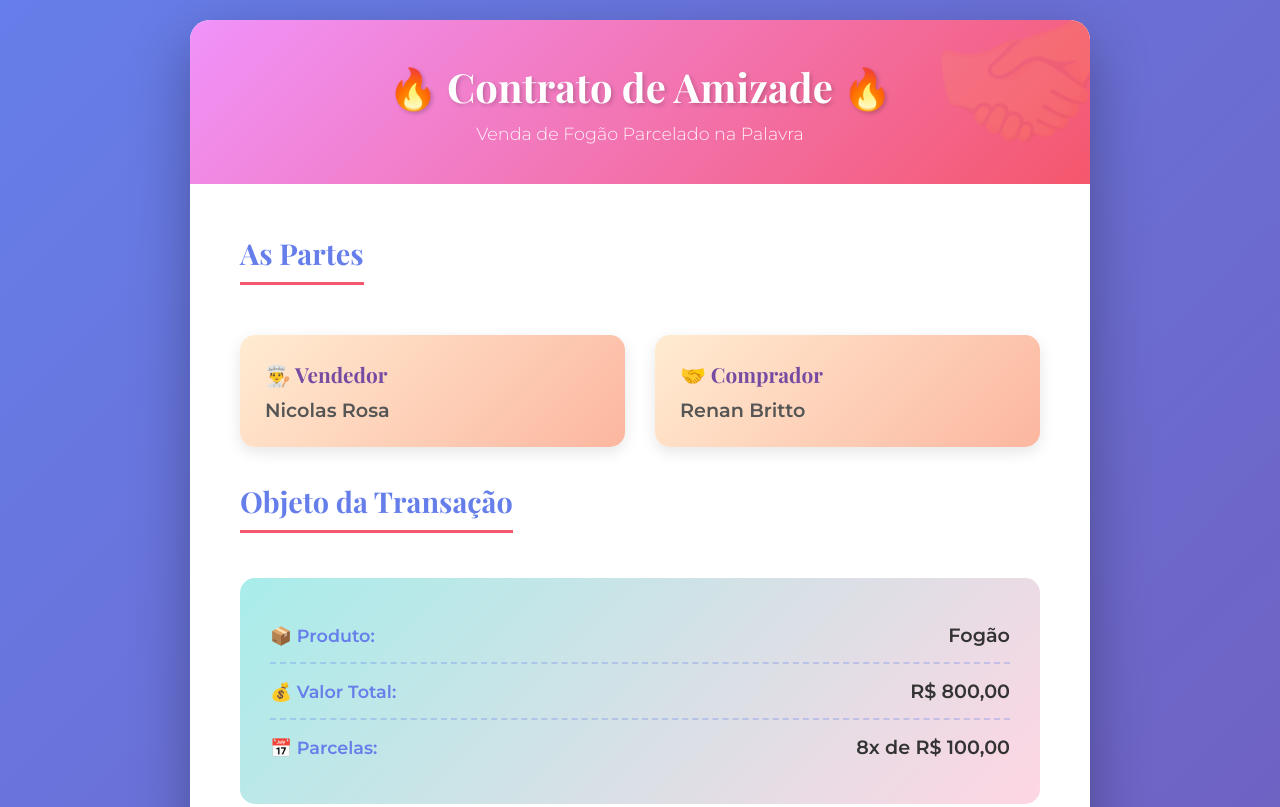
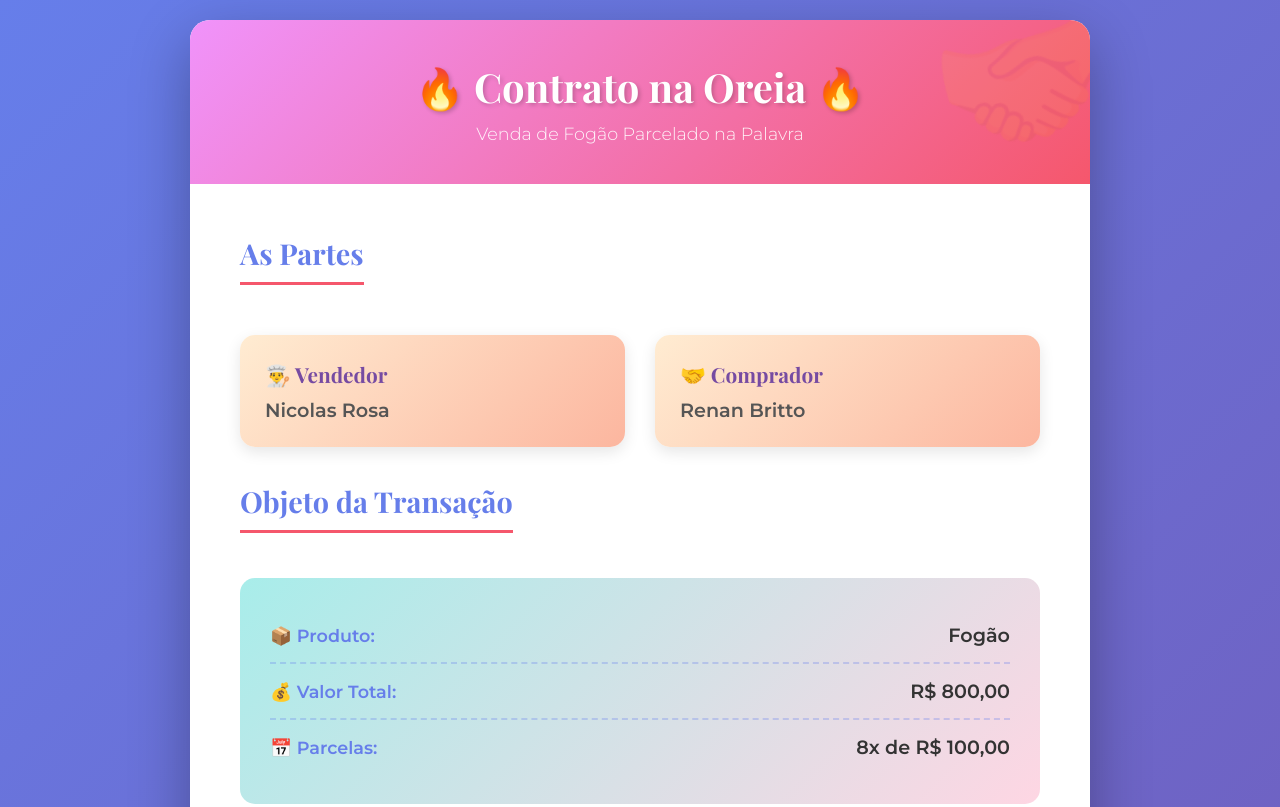
Before and after one commit to avilaops/Brito, a plain HTML site: page index.html in a window 1280 px wide. Shown: the top 807 px of the page. Drawn offline with nearby package versions, Linux system fonts and the light colour scheme.

Commit message:
Mudando título para 'Contrato na Oreia'

```diff
--- a/index.html
+++ b/index.html
@@ -4,7 +4,7 @@
 <head>
     <meta charset="UTF-8">
     <meta name="viewport" content="width=device-width, initial-scale=1.0">
-    <title>Contrato de Amizade - Fogão Parcelado</title>
+    <title>Contrato na Oreia - Fogão Parcelado</title>
     <style>
         @import url('https://fonts.googleapis.com/css2?family=Playfair+Display:wght@400;700&family=Montserrat:wght@300;400;600&display=swap');
 
@@ -327,7 +327,7 @@
 <body>
     <div class="container">
         <div class="header">
-            <h1>🔥 Contrato de Amizade 🔥</h1>
+            <h1>🔥 Contrato na Oreia 🔥</h1>
             <p>Venda de Fogão Parcelado na Palavra</p>
         </div>
 
```
